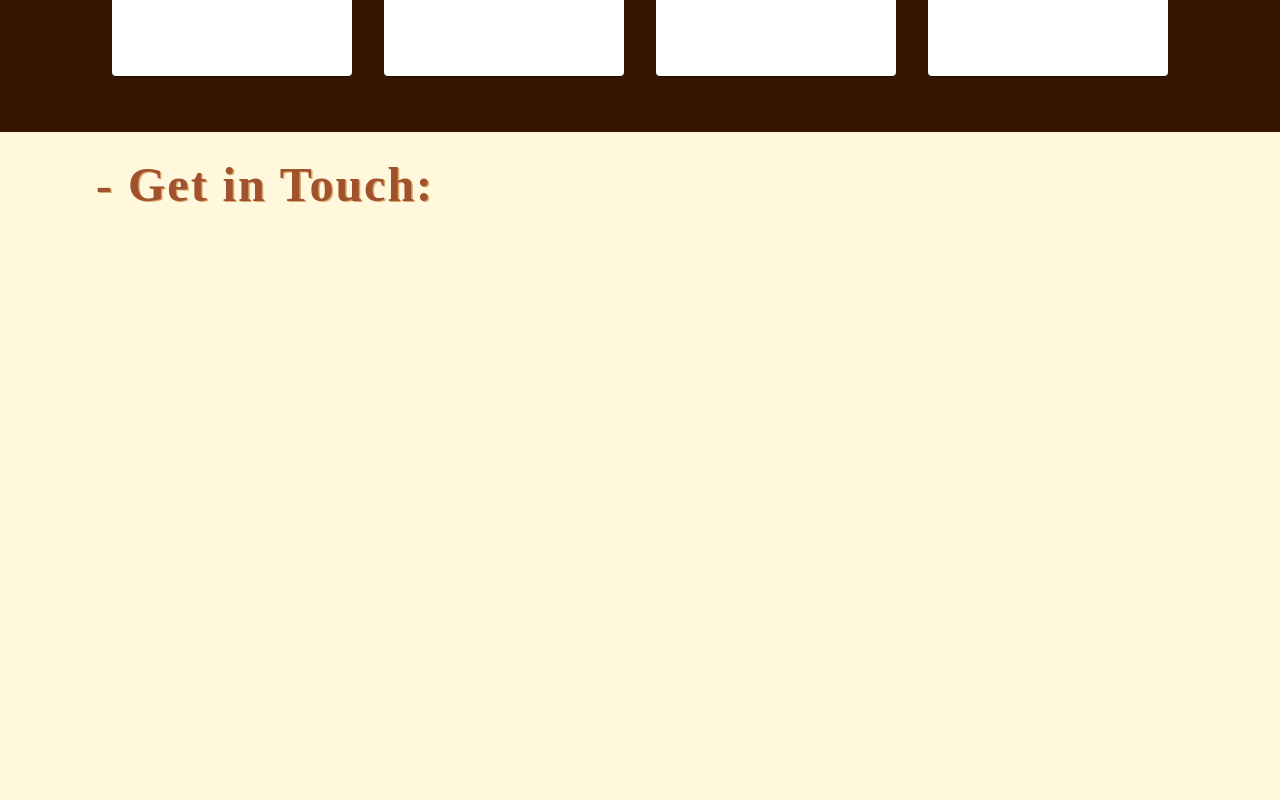
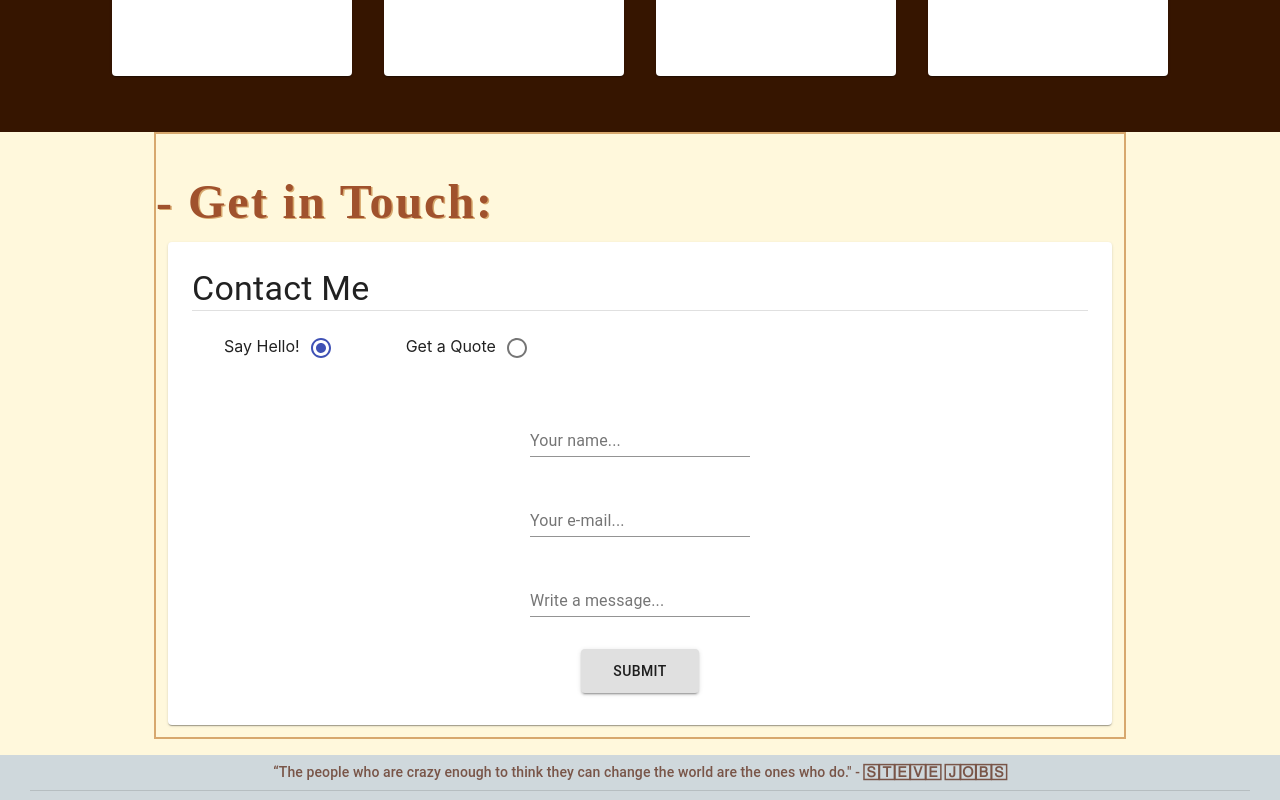
Before and after one commit to Brachintosh/Portfolio-Bedendo-MUI, a React (Create React App) app: page / in a window 1280 px wide. Shown: the part 5120-5920 px from the top of the page. Built offline with nearby package versions, Linux system fonts and the light colour scheme; a web font is replaced by a local one.

Commit message:
comp-contactMe-without-styles

```diff
--- a/src/components/ContactMe.js
+++ b/src/components/ContactMe.js
@@ -1,14 +1,64 @@
-import React from 'react'
-import { makeStyles, Typography} from "@material-ui/core";
+import React, { useState } from 'react'
+import { makeStyles, Divider, Paper, Radio, TextField, Typography, Button } from "@material-ui/core";
 
 const ContactMe = ({ title, dark, id }) => {
 
-const classes = useStyles();
+  const classes = useStyles();
+  const [value, setValue] = useState("Say Hi");
+
+  const handleChange = (e) => {
+    setValue(e.target.value);
+  };
 
   return (
     <div className={`${classes.section} ${dark && classes.sectionDark}`}>
       <div className={classes.sectionContent} id={id} >
           <Typography className={classes.title} variant="h3"  >-{" "}{title}:</Typography>
+
+          <Paper className={classes.paperContact}>
+
+            <div className={classes.titleCheckbox}>
+              <Typography variant='h4' > Contact Me </Typography> <Divider />
+              <div className={classes.choices} >
+                <span>Say Hello!</span>
+                <Radio
+                className={classes.radioBtn}
+                value="Say Hi"
+                checked={value === "Say Hi"}
+                color='primary'
+                onChange={handleChange}
+                />
+
+                <span>Get a Quote</span>
+                <Radio
+                value="Get a Quote"
+                checked={value === "Get a Quote"}
+                color='primary'
+                onChange={handleChange}
+                />
+              </div>
+            </div>
+
+            <form className={classes.form} noValidate autoComplete='off' >
+              <TextField label="Your name..." className={classes.textFields} />
+              <TextField label="Your e-mail..." className={classes.textFields} />
+
+              {
+                value === "Get a Quote" ? (
+                  <>
+                    <TextField label="Needed services" className={classes.textFields} />
+                    <TextField label="Estimated budget" className={classes.textFields} />
+                  </>
+                ) : null
+              }
+
+              <TextField label="Write a message..." className={classes.textFields} />
+            </form>
+
+            <Button variant='contained' className={classes.btnSubmit} >Submit</Button>
+
+          </Paper>
+
       </div>
     </div>
   )
@@ -18,9 +68,14 @@ const classes = useStyles();
 const useStyles = makeStyles((theme) =>({
     // ClassName:
     section:{
-      minHeight:"100vh",
+      minHeight:"fit",
       background: 'rgb(255, 248, 220)',
       color: "#A0522D",
+      paddingBottom: theme.spacing(2),
+      display: 'flex',
+      flexDirection: 'column',
+      justifyContent: 'center',
+      alignItems: 'center',
     },
     title:{
       [theme.breakpoints.down('sm', 'm')]:{
@@ -40,10 +95,71 @@ const useStyles = makeStyles((theme) =>({
       color: 'rgb(255, 248, 220)',
     },
     sectionContent: {
+      [theme.breakpoints.down("xs")]: {
+        paddingTop: theme.spacing(1.5),
+      },
+      display: 'flex',
+      flexDirection: 'column',
+      // justifyContent: 'center',
       maxWidth: "85vw",
       margin: "0 auto",
-      paddingTop: 9,
+      paddingTop: theme.spacing(3),
+      border: 'solid #D7A86E 2px'
     },
+    paperContact: {
+      [theme.breakpoints.down("sm")]: {
+        paddingTop: theme.spacing(1.5),
+      },
+      [theme.breakpoints.down("xs")]: {
+        paddingTop: theme.spacing(1),
+      },
+      paddingTop: theme.spacing(.3),
+      display: 'flex',
+      flexDirection: 'column',
+      // justifyContent: 'center',
+      alignItems: 'center',
+      maxWidth: "85vw",
+      minHeight: theme.spacing(60),
+      margin: theme.spacing(1.5),
+    },
+    titleCheckbox: {
+      [theme.breakpoints.down("sm")]: {
+        width: "75vw",
+        margin: theme.spacing(1.3),
+      },
+      width: "70vw",
+      margin: theme.spacing(3),
+    },
+    choices: {
+      [theme.breakpoints.down("sm")]: {
+        margin: theme.spacing(1, 2),
+      },
+      margin: theme.spacing(2, 4),
+    },
+    radioBtn: {
+      [theme.breakpoints.down("sm")]: {
+        marginRight: theme.spacing(3),
+      },
+      marginRight: theme.spacing(8),
+    },
+    form: {
+      display: 'flex',
+      flexDirection: 'column',
+      justifyContent: 'center',
+      alignItems: 'center',
+
+    },
+    textFields: {
+      [theme.breakpoints.down("sm")]: {
+        marginBottom: theme.spacing(2),
+      },
+      marginBottom: theme.spacing(4),
+    },
+    btnSubmit: {
+      marginBottom: theme.spacing(4),
+      padding: theme.spacing(1.2, 4),
+    },
+
   }));
 
 export default ContactMe
```
